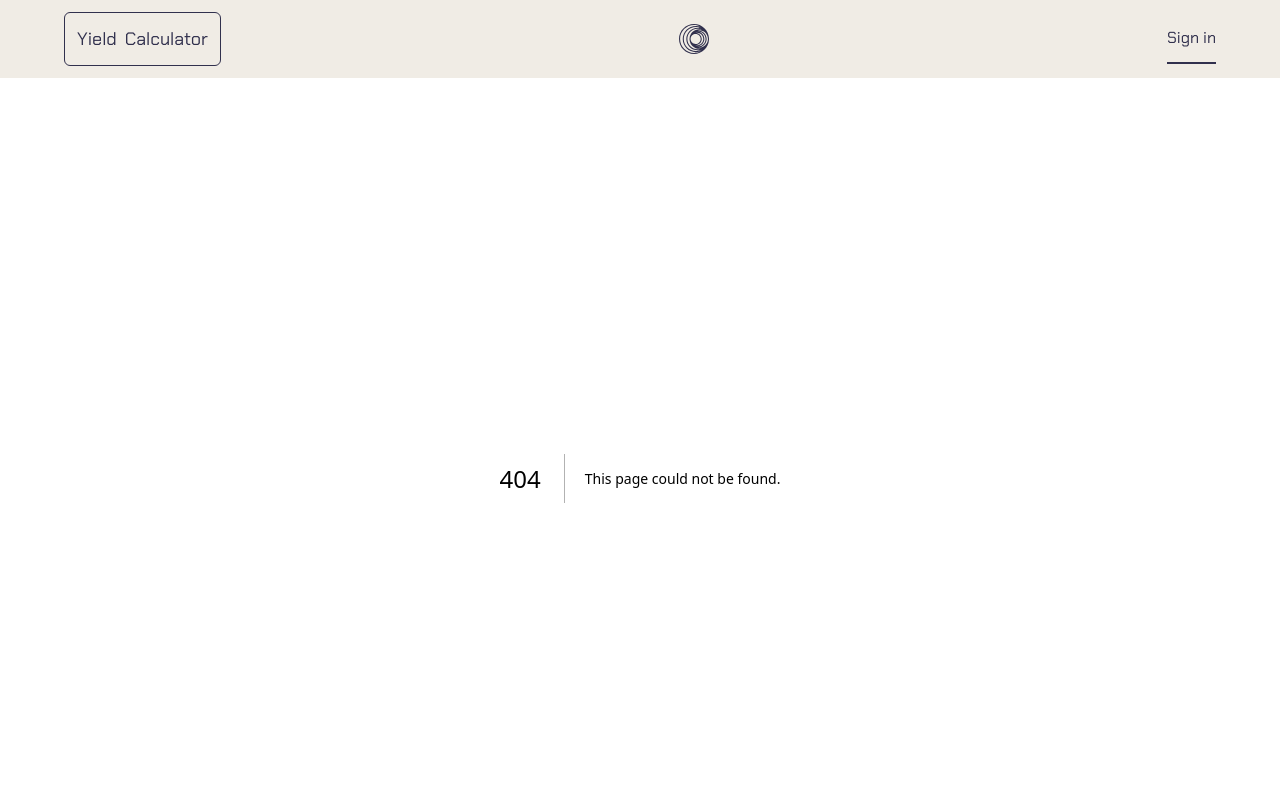
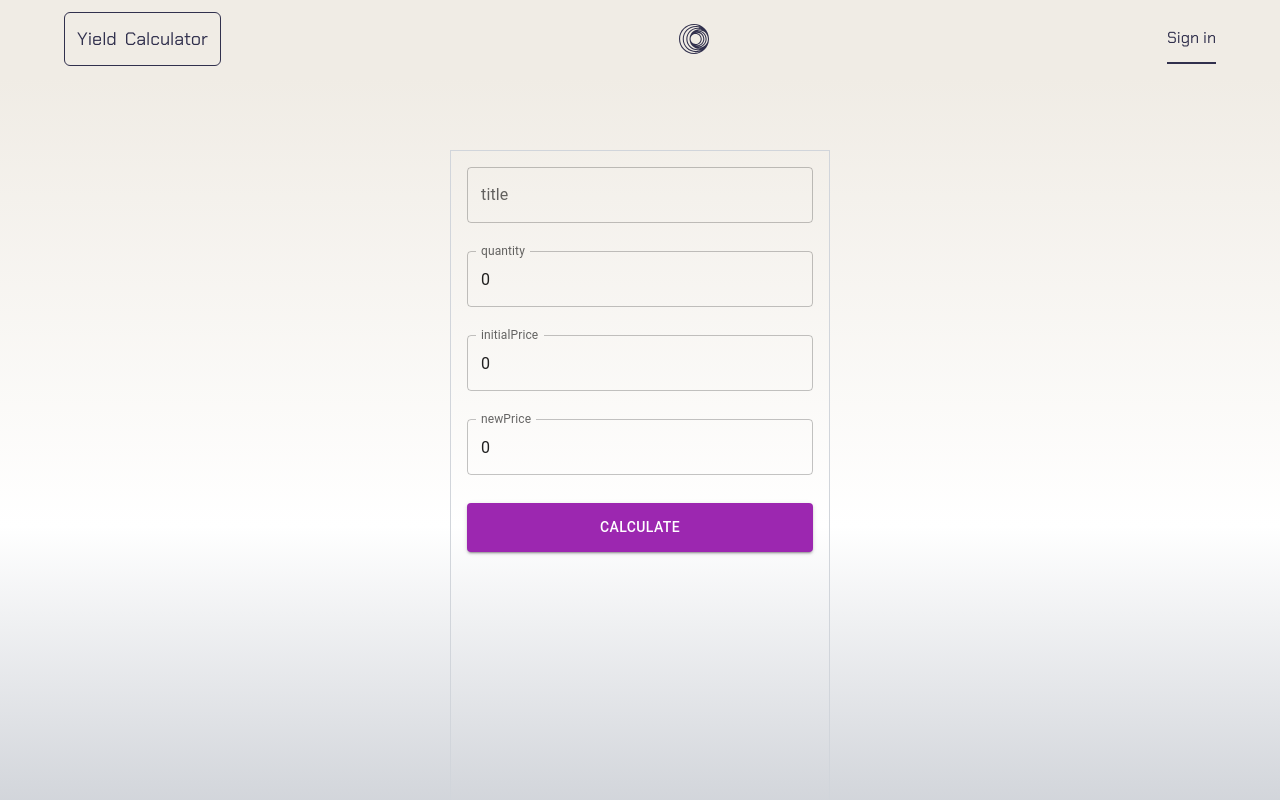
Before and after one commit to Frank-karlis/portfolibles, a Next.js app: page /Yield in a window 1280 px wide. Before the commit this address had no page. Shown: the top 800 px of the page. Built offline with nearby package versions, Linux system fonts and the light colour scheme.

Commit message:
yield calculator

```diff
--- /dev/null
+++ b/app/Yield/page.jsx
@@ -0,0 +1,155 @@
+"use client"
+import React from "react"
+import { useFormik } from "formik";
+import * as yup from "yup";
+import { TextField, Button, Dialog, DialogContent, DialogActions } from "@mui/material";
+
+const rules = yup.object().shape({
+    title: yup.string().required().min(3),
+    quantity: yup.number().required().min(1),
+    initialPrice: yup.number().required(),
+    newPrice: yup.number().required(),
+})
+
+export default function Yield() {
+    const [assetValue, setAssetValue] = React.useState(undefined);
+    const [percProfit, setPercProfit] = React.useState(undefined);
+    const [open, setOpen] = React.useState(false);
+    const handleClickOpen = () => setOpen(true);
+    const handleClose = () => setOpen(false);
+
+    const { values, handleSubmit, touched, errors, handleChange } = useFormik({
+        initialValues: { title: '', quantity: 0, initialPrice: 0, newPrice: 0 },
+        onSubmit: () => {
+            setAssetValue(values.quantity * values.newPrice)//new value
+
+            const costPrice = values.initialPrice * values.quantity;
+            const sellingPrice = values.newPrice * values.quantity
+            const profit = sellingPrice - costPrice;
+            const percentageProfit = (profit / costPrice) * 100;
+            setPercProfit(percentageProfit)
+
+            handleClickOpen();
+        },
+        validationSchema: rules
+    });
+
+    return (
+        <>
+            <main className="px-3 md:px-12 lg:px-16 py-12  bg-gradient-to-b from-[#F0ECE5] via-white to-[#B6BBC4]">
+                <section className=" w-[320px] md:w-full  min:h-screen md:h-screen flex justify-center ronded-lg p-6">
+                    <form onSubmit={handleSubmit} className="w-full md:w-[380px] flex flex-col gap-4 border border-gray-300 p-4">
+                        <div className="mb-3">
+                            <TextField
+                                id="title"
+                                label="title"
+                                variant="outlined"
+                                placeholder="title"
+                                className="w-full"
+                                value={values.title}
+                                onChange={handleChange}
+                            />
+                            {touched.title && errors.title ? <span className="text-xs text-red-500">{errors.title}</span> : null}
+                        </div>
+                        <div className="mb-3">
+                            <TextField
+                                type="number"
+                                id="quantity"
+                                label="quantity"
+                                variant="outlined"
+                                placeholder="quantity"
+                                className="w-full"
+                                value={values.quantity}
+                                onChange={handleChange}
+                            />
+                            {touched.quantity && errors.quantity ? <span className="text-xs text-red-500">{errors.quantity}</span> : null}
+                        </div>
+                        <div className="mb-3">
+                            <TextField
+                                type="number"
+                                id="initialPrice"
+                                label="initialPrice"
+                                variant="outlined"
+                                placeholder="initialPrice"
+                                className="w-full"
+                                value={values.initialPrice}
+                                onChange={handleChange}
+                            />
+                            {touched.initialPrice && errors.initialPrice ? <span className="text-xs text-red-500">{errors.initialPrice}</span> : null}
+                        </div>
+                        <div className="mb-3">
+                            <TextField
+                                type="number"
+                                id="newPrice"
+                                label="newPrice"
+                                variant="outlined"
+                                placeholder="newPrice"
+                                className="w-full"
+                                value={values.newPrice}
+                                onChange={handleChange}
+                            />
+                            {touched.newPrice && errors.newPrice ? <span className="text-xs text-red-500">{errors.newPrice}</span> : null}
+                        </div>
+
+                        <Button
+                    type="submit"
+                    variant="contained"
+                    color="secondary"
+                    style={{padding:12}}>CALCULATE</Button>
+                    </form>
+                </section>
+
+
+            </main>
+
+            <Dialog
+                open={open}
+                onClose={handleClose}
+                aria-labelledby="alert-dialog-title"
+                aria-describedby="alert-dialog-description"
+            >
+                <DialogContent>
+                    <div className="w-full">
+                        <div className="flex justify-between items-center border-b border-gray-300 p-4">
+                            <p className="font-thin text-gray-600">Ticker</p>
+                            <p className="font-thin text-gray-800 text-lg uppercase">{values.title}</p>
+                        </div>
+                        <div className="flex justify-between items-center border-b border-gray-300 p-4">
+                            <p className="font-thin text-gray-600">Quantity</p>
+                            <p className="font-thin text-gray-800 text-lg">{values.quantity} {values.title}</p>
+                        </div>
+                        <div className="flex justify-between items-center border-b border-gray-300 p-4">
+                            <p className="font-thin text-gray-600">Initial Price</p>
+                            <p className="font-thin text-gray-800 text-lg">${values.initialPrice}</p>
+                        </div>
+                        <div className="flex justify-between items-center p-4">
+                            <p className="font-thin text-gray-600">New Price</p>
+                            <p className="font-thin text-gray-800 text-lg">${values.newPrice}</p>
+                        </div>
+                        <div className="flex gap-4 items-center border border-gray-300 p-4 rounded-md">
+                            <div className="flex flex-col gap-3 border border-gray-300 p-2 rounded-md">
+                                <blockquote className="flex items-center border-b border-gray-300 p-2">
+                                    <p className="font-thin text-gray-800 text-lg uppercase">Value</p>
+                                </blockquote>
+                                <blockquote className="flex items-center p-2">
+                                    <p className="font-thin text-gray-800 text-3xl">${assetValue}</p>
+                                </blockquote>
+                            </div>
+                            <div className="flex flex-col gap-3 border border-gray-300 p-2 rounded-md">
+                                <blockquote className="flex items-center border-b border-gray-300 p-2">
+                                    <p className="font-thin text-gray-800 text-lg uppercase">% Profit</p>
+                                </blockquote>
+                                <blockquote className="flex items-center p-2">
+                                    <p className="font-thin text-gray-800 text-3xl">{Math.round(percProfit)}</p>
+                                </blockquote>
+                            </div>
+                        </div>
+                    </div>
+                </DialogContent>
+                <DialogActions>
+                    <Button onClick={handleClose}>Close</Button>
+                </DialogActions>
+            </Dialog>
+        </>
+    );
+}
--- a/app/components/AssetTab.js
+++ b/app/components/AssetTab.js
@@ -1,11 +1,10 @@
-
 "use client"
 import React from "react";
 import Image from "next/image";
 import { BsBoxArrowUpRight } from "react-icons/bs";
 import { CiWallet } from "react-icons/ci";
 import { FaTrash,FaPencilAlt } from "react-icons/fa";
-import { db } from "@/lib/firebase.setting";
+import { db } from "@/lib/firebase";
 import { deleteDoc,doc,updateDoc } from "firebase/firestore";
 import { TextField } from "@mui/material";
 import Button from '@mui/material/Button';
--- a/app/dashboard/create/page.jsx
+++ b/app/dashboard/create/page.jsx
@@ -1,4 +1,3 @@
-
 "use client";
 import React from "react";
 import Link from "next/link";
@@ -12,7 +11,7 @@ import DialogTitle from '@mui/material/DialogTitle';
 import CircularProgress from "@mui/material/CircularProgress";
 import { useFormik } from "formik";
 import * as yup from "yup";
-import { db,storage } from "@/lib/firebase.setting";
+import { db,storage } from "@/lib/firebase";
 import { collection,addDoc,updateDoc,doc } from "firebase/firestore";
 import { ref,uploadString,getDownloadURL } from "firebase/storage";
 
--- a/app/dashboard/page.jsx
+++ b/app/dashboard/page.jsx
@@ -5,7 +5,7 @@ import { CiCirclePlus } from "react-icons/ci";
 import { BiCabinet } from "react-icons/bi";
 import { IoSettingsOutline } from "react-icons/io5";
 import { FaRegUserCircle } from "react-icons/fa";
-import { db } from "@/lib/firebase.setting";
+import { db } from "@/lib/firebase";
 import { collection,onSnapshot } from "firebase/firestore";
 import { AssetTab } from "../components/AssetTab";
 
--- a/app/page.jsx
+++ b/app/page.jsx
@@ -1,4 +1,3 @@
-import { Footer } from "./components/Footer";
 import Link from "next/link";
 import{GrMoney} from "react-icons/gr";
 import{TbTrack} from "react-icons/tb";
@@ -39,11 +38,11 @@ export default function Home() {
 
         <div className="flex flex-col justify-around bg-[#A91D3a] rounded-lg p-4">
           <p className="text-4xl  text-[#F0ECE5]"> Use Quick Yield Caculator</p>
-          <button className="bg-[#F0ECE5] rounded-lg w-full py-3 uppercase text-2xl text-[#161A30]">Calculate</button>
+          <Link  href="/Yield" className="bg-[#F0ECE5] rounded-lg w-full py-3 uppercase text-2xl text-[#161A30]">Calculate</Link>
         </div>
         <div className="flex flex-col justify-around bg-[#A91D3a] rounded-lg p-4">
           <p className="text-4xl  text-[#F0ECE5]"> Start Tracking Your Investment now</p>
-          <Link href='#' className="bg-[#F0ECE5] rounded-lg w-full py-3 uppercase text-2xl text-[#161A30]" >Get Started</Link>
+          <Link href='/dashboard' className="bg-[#F0ECE5] rounded-lg w-full py-3 uppercase text-2xl text-[#161A30]" >Get Started</Link>
         </div>
         </article>
       </section>
```
Also changed, not shown: lib/firebase.js (added, +24 -0 lines).
